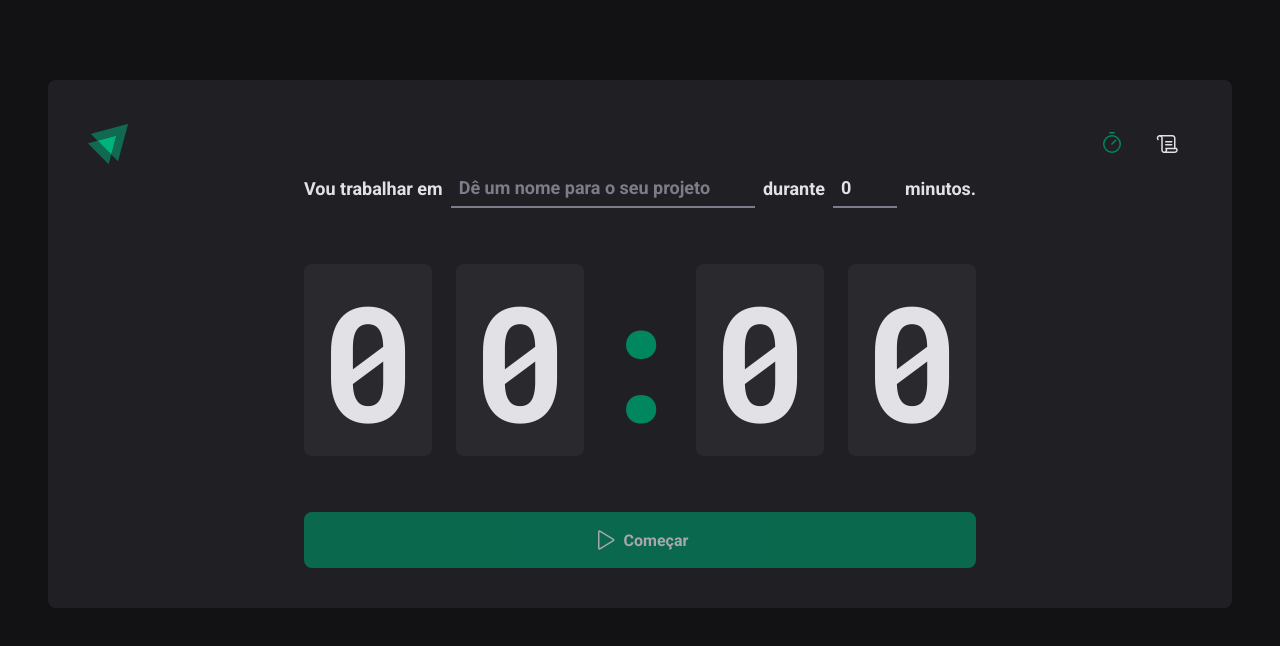
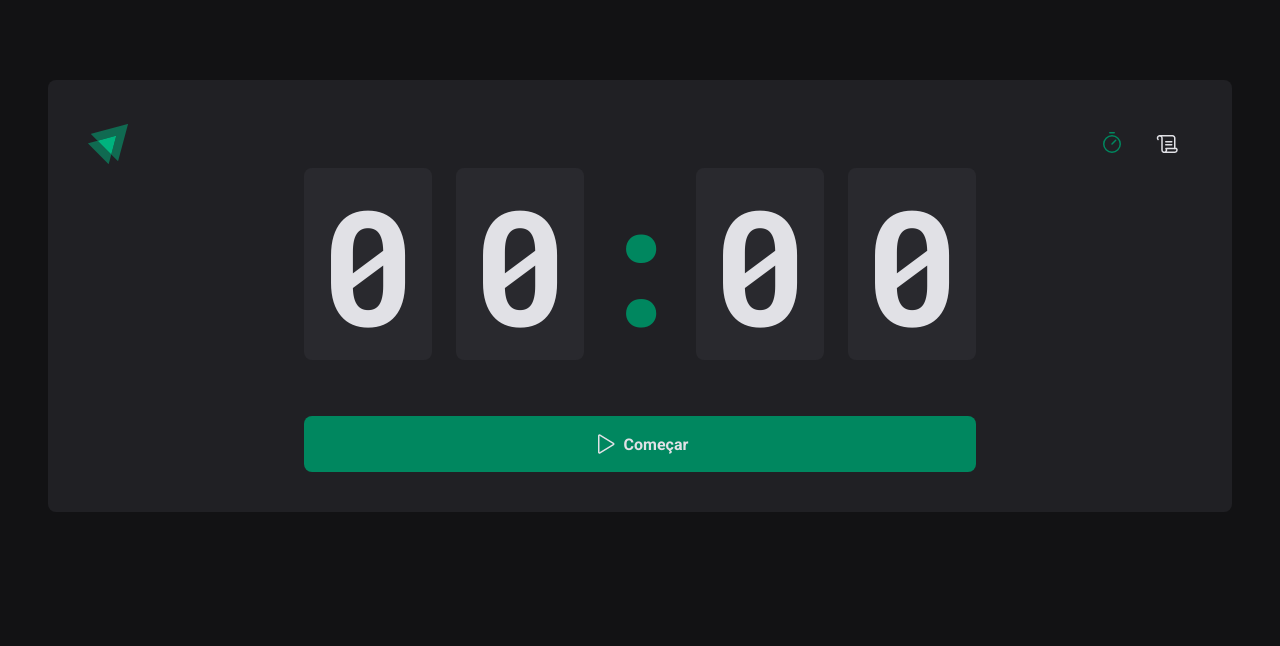
Before and after one commit to brunosllz/Ignite-timer, a React (Vite) app: page / in a window 1280 px wide. Shown: the top 646 px of the page. Built offline with nearby package versions, Linux system fonts and the light colour scheme.

Commit message:
Refactoring countdown component and add context

```diff
--- /dev/null
+++ b/src/pages/Home/components/Countdown/index.tsx
@@ -0,0 +1,62 @@
+import { useContext, useEffect, useState } from 'react'
+import { CountdownContainer, Separator } from './styles'
+import { differenceInSeconds } from 'date-fns'
+import { CyclesContext } from '../..'
+
+export function Countdown() {
+  const { activeCycle, activeCycleId, markCurrentCycleAsFinished } =
+    useContext(CyclesContext)
+  const [amountSecondsPassed, setAmountSecoundsPassed] = useState(0)
+
+  const totalSeconds = activeCycle ? activeCycle.minutesAmount * 60 : 0
+
+  const currentSeconds = activeCycle ? totalSeconds - amountSecondsPassed : 0
+
+  const minutesAmount = Math.floor(currentSeconds / 60)
+  const secoundsAmount = currentSeconds % 60
+
+  const minutes = String(minutesAmount).padStart(2, '0')
+  const secounds = String(secoundsAmount).padStart(2, '0')
+
+  useEffect(() => {
+    let interval: number
+
+    if (activeCycle) {
+      interval = setInterval(() => {
+        const secoundsDifference = differenceInSeconds(
+          new Date(),
+          activeCycle.startDate,
+        )
+
+        if (secoundsDifference >= totalSeconds) {
+          markCurrentCycleAsFinished()
+
+          setAmountSecoundsPassed(totalSeconds)
+          clearInterval(interval)
+        } else {
+          setAmountSecoundsPassed(secoundsDifference)
+        }
+      }, 1000)
+    }
+
+    return () => {
+      clearInterval(interval)
+    }
+  }, [activeCycle, totalSeconds, activeCycleId, markCurrentCycleAsFinished])
+
+  useEffect(() => {
+    if (activeCycle) {
+      document.title = `${minutes}:${secounds}`
+    }
+  }, [secounds, minutes, activeCycle])
+
+  return (
+    <CountdownContainer>
+      <span>{minutes[0]}</span>
+      <span>{minutes[1]}</span>
+      <Separator>:</Separator>
+      <span>{secounds[0]}</span>
+      <span>{secounds[1]}</span>
+    </CountdownContainer>
+  )
+}
--- /dev/null
+++ b/src/pages/Home/components/Countdown/styles.ts
@@ -0,0 +1,24 @@
+import styled from 'styled-components'
+
+export const CountdownContainer = styled.div`
+  font-family: 'Roboto Mono', monospace;
+  font-size: 10rem;
+  line-height: 8rem;
+  color: ${(props) => props.theme['gray-100']};
+  display: flex;
+  gap: 1.5rem;
+  span {
+    background: ${(props) => props.theme['gray-700']};
+    padding: 2rem 1rem;
+    border-radius: 8px;
+  }
+`
+
+export const Separator = styled.div`
+  padding: 2rem 0;
+  color: ${(props) => props.theme['green-500']};
+  width: 4rem;
+  overflow: hidden;
+  display: flex;
+  justify-content: center;
+`
--- /dev/null
+++ b/src/pages/Home/components/NewCycleForm/index.tsx
@@ -0,0 +1,59 @@
+import { FormContainer, MinutesAmountInput, TaskInput } from './styles'
+import { useForm } from 'react-hook-form'
+import * as zod from 'zod'
+import { zodResolver } from '@hookform/resolvers/zod'
+
+const newCycleFormValidationSchema = zod.object({
+  task: zod.string().min(1, 'Informe a tarefa'),
+  minutesAmount: zod
+    .number()
+    .min(5, 'O ciclo precisa ser de no maximo 60 minutos.')
+    .max(60, 'O ciclo precisa ser de no maximo 60 minutos.'),
+})
+
+type NewCicleFormData = zod.infer<typeof newCycleFormValidationSchema>
+
+export function NewCycleForm() {
+  const { register, handleSubmit, watch } = useForm<NewCicleFormData>({
+    resolver: zodResolver(newCycleFormValidationSchema),
+    defaultValues: {
+      task: '',
+      minutesAmount: 0,
+    },
+  })
+
+  const task = watch('task')
+
+  return (
+    <FormContainer>
+      <label htmlFor="task">Vou trabalhar em</label>
+      <TaskInput
+        id="task"
+        list="task-sugestions"
+        placeholder="Dê um nome para o seu projeto"
+        disabled={!!activeCycle}
+        {...register('task')}
+      />
+
+      <datalist id="task-sugestions">
+        <option value="1" />
+        <option value="1" />
+        <option value="1" />
+      </datalist>
+
+      <label htmlFor="minutesAmount">durante</label>
+      <MinutesAmountInput
+        type="number"
+        id="minutesAmount"
+        placeholder="00"
+        step={5}
+        min={5}
+        max={60}
+        disabled={!!activeCycle}
+        {...register('minutesAmount', { valueAsNumber: true })}
+      />
+
+      <span>minutos.</span>
+    </FormContainer>
+  )
+}
--- /dev/null
+++ b/src/pages/Home/components/NewCycleForm/styles.ts
@@ -0,0 +1,46 @@
+import styled from 'styled-components'
+
+export const FormContainer = styled.div`
+  width: 100%;
+  display: flex;
+  align-items: center;
+  justify-content: center;
+  gap: 0.5rem;
+  color: ${(props) => props.theme['gray-100']};
+  font-size: 1.125rem;
+  font-weight: bold;
+  flex-wrap: wrap;
+`
+
+const BaseInput = styled.input`
+  background-color: transparent;
+  height: 2.5rem;
+  border: 0;
+  border-bottom: 2px solid ${(props) => props.theme['gray-500']};
+  font-weight: bold;
+  font-size: 1.125rem;
+  padding: 0 0.5rem;
+
+  color: ${(props) => props.theme['gray-100']};
+
+  &:focus {
+    box-shadow: none;
+    border-color: ${(props) => props.theme['green-500']};
+  }
+
+  &::placeholder {
+    color: ${(props) => props.theme['gray-500']};
+  }
+`
+
+export const TaskInput = styled(BaseInput)`
+  flex: 1;
+
+  &::-webkit-calendar-picker-indicator {
+    display: none !important;
+  }
+`
+
+export const MinutesAmountInput = styled(BaseInput)`
+  width: 4rem;
+`
--- a/src/pages/Home/index.tsx
+++ b/src/pages/Home/index.tsx
@@ -1,18 +1,12 @@
-import { useEffect, useState } from 'react'
+import { createContext, useEffect, useState } from 'react'
 import {
-  CountdownContainer,
-  FormContainer,
   HomeContainer,
-  MinutesAmountInput,
-  Separator,
   StartCountDownButton,
   StopCountDownButton,
-  TaskInput,
 } from './styles'
-import { useForm } from 'react-hook-form'
-import { zodResolver } from '@hookform/resolvers/zod'
-import * as zod from 'zod'
-import { differenceInSeconds } from 'date-fns'
+
+import { NewCycleForm } from './components/NewCycleForm'
+import { Countdown } from './components/Countdown'
 
 import { Play } from 'phosphor-react'
 
@@ -25,57 +19,47 @@
   fineshedDate?: Date
 }
 
-const newCycleFormValidationSchema = zod.object({
-  task: zod.string().min(1, 'Informe a tarefa'),
-  minutesAmount: zod
-    .number()
-    .min(5, 'O ciclo precisa ser de no maximo 60 minutos.')
-    .max(60, 'O ciclo precisa ser de no maximo 60 minutos.'),
-})
+interface CyclesContextData {
+  activeCycle: Cycle | undefined
+  activeCycleId: string | null
+  markCurrentCycleAsFinished: () => void
+}
 
-type NewCicleFormData = zod.infer<typeof newCycleFormValidationSchema>
+export const CyclesContext = createContext({} as CyclesContextData)
 
 export function Home() {
   const [cycles, setCycles] = useState<Cycle[]>([])
   const [activeCycleId, setActiveCycleId] = useState<string | null>(null)
   const [amountSecondsPassed, setAmountSecoundsPassed] = useState(0)
 
-  const { register, handleSubmit, watch } = useForm<NewCicleFormData>({
-    resolver: zodResolver(newCycleFormValidationSchema),
-    defaultValues: {
-      task: '',
-      minutesAmount: 0,
-    },
-  })
+  // function handleCreateNewCycle(data: NewCicleFormData) {
+  //   const id = String(new Date().getTime())
 
-  function handleCreateNewCycle(data: NewCicleFormData) {
-    const id = String(new Date().getTime())
+  //   const newCyle: Cycle = {
+  //     id,
+  //     task: data.task,
+  //     minutesAmount: data.minutesAmount,
+  //     startDate: new Date(),
+  //   }
 
-    const newCyle: Cycle = {
-      id,
-      task: data.task,
-      minutesAmount: data.minutesAmount,
-      startDate: new Date(),
-    }
-
-    setCycles((state) => [...state, newCyle])
-    setActiveCycleId(id)
-    setAmountSecoundsPassed(0)
-  }
+  //   setCycles((state) => [...state, newCyle])
+  //   setActiveCycleId(id)
+  //   setAmountSecoundsPassed(0)
+  // }
 
   const activeCycle = cycles.find((clycle) => clycle.id === activeCycleId)
 
-  const totalSeconds = activeCycle ? activeCycle.minutesAmount * 60 : 0
-  const currentSeconds = activeCycle ? totalSeconds - amountSecondsPassed : 0
-
-  const minutesAmount = Math.floor(currentSeconds / 60)
-  const secoundsAmount = currentSeconds % 60
-
-  const minutes = String(minutesAmount).padStart(2, '0')
-  const secounds = String(secoundsAmount).padStart(2, '0')
-
-  const task = watch('task')
-  const isSubmitDisabled = !task
+  function markCurrentCycleAsFinished() {
+    setCycles((state) =>
+      state.map((cycle) => {
+        if (cycle.id === activeCycleId) {
+          return { ...cycle, fineshedDate: new Date() }
+        } else {
+          return cycle
+        }
+      }),
+    )
+  }
 
   function handleInterruptCycle() {
     setCycles((state) =>
@@ -91,99 +75,29 @@
     setActiveCycleId(null)
   }
 
-  useEffect(() => {
-    let interval: number
-
-    if (activeCycle) {
-      interval = setInterval(() => {
-        const secoundsDifference = differenceInSeconds(
-          new Date(),
-          activeCycle.startDate,
-        )
-
-        if (secoundsDifference >= totalSeconds) {
-          setCycles((state) =>
-            state.map((cycle) => {
-              if (cycle.id === activeCycleId) {
-                return { ...cycle, fineshedDate: new Date() }
-              } else {
-                return cycle
-              }
-            }),
-          )
-
-          setAmountSecoundsPassed(totalSeconds)
-          clearInterval(interval)
-        } else {
-          setAmountSecoundsPassed(secoundsDifference)
-        }
-      }, 1000)
-    }
-
-    return () => {
-      clearInterval(interval)
-    }
-  }, [activeCycle, totalSeconds, activeCycleId])
-
-  useEffect(() => {
-    if (activeCycle) {
-      document.title = `${minutes}:${secounds}`
-    }
-  }, [secounds, minutes, activeCycle])
+  // const isSubmitDisabled = !task
 
   return (
     <HomeContainer>
-      <form onSubmit={handleSubmit(handleCreateNewCycle)}>
-        <FormContainer>
-          <label htmlFor="task">Vou trabalhar em</label>
-          <TaskInput
-            id="task"
-            list="task-sugestions"
-            placeholder="Dê um nome para o seu projeto"
-            disabled={!!activeCycle}
-            {...register('task')}
-          />
-
-          <datalist id="task-sugestions">
-            <option value="1" />
-            <option value="1" />
-            <option value="1" />
-          </datalist>
-
-          <label htmlFor="minutesAmount">durante</label>
-          <MinutesAmountInput
-            type="number"
-            id="minutesAmount"
-            placeholder="00"
-            step={5}
-            min={5}
-            max={60}
-            disabled={!!activeCycle}
-            {...register('minutesAmount', { valueAsNumber: true })}
-          />
-
-          <span>minutos.</span>
-        </FormContainer>
-
-        <CountdownContainer>
-          <span>{minutes[0]}</span>
-          <span>{minutes[1]}</span>
-          <Separator>:</Separator>
-          <span>{secounds[0]}</span>
-          <span>{secounds[1]}</span>
-        </CountdownContainer>
+      <form /* onSubmit={handleSubmit(handleCreateNewCycle)} */>
+        <CyclesContext.Provider
+          value={{ activeCycle, activeCycleId, markCurrentCycleAsFinished }}
+        >
+          {/* <NewCycleForm /> */}
+          <Countdown />
+        </CyclesContext.Provider>
 
         {activeCycle ? (
           <StopCountDownButton
             type="button"
             onClick={handleInterruptCycle}
-            disabled={isSubmitDisabled}
+            // disabled={isSubmitDisabled}
           >
             <Play size={24} />
             Interromper
           </StopCountDownButton>
         ) : (
-          <StartCountDownButton type="submit" disabled={isSubmitDisabled}>
+          <StartCountDownButton type="submit" /* disabled={isSubmitDisabled} */>
             <Play size={24} />
             Começar
           </StartCountDownButton>
--- a/src/pages/Home/styles.ts
+++ b/src/pages/Home/styles.ts
@@ -13,74 +13,6 @@
     align-items: center;
     gap: 3.5rem;
   }
-`
-
-export const FormContainer = styled.div`
-  width: 100%;
-  display: flex;
-  align-items: center;
-  justify-content: center;
-  gap: 0.5rem;
-  color: ${(props) => props.theme['gray-100']};
-  font-size: 1.125rem;
-  font-weight: bold;
-  flex-wrap: wrap;
-`
-
-const BaseInput = styled.input`
-  background-color: transparent;
-  height: 2.5rem;
-  border: 0;
-  border-bottom: 2px solid ${(props) => props.theme['gray-500']};
-  font-weight: bold;
-  font-size: 1.125rem;
-  padding: 0 0.5rem;
-
-  color: ${(props) => props.theme['gray-100']};
-
-  &:focus {
-    box-shadow: none;
-    border-color: ${(props) => props.theme['green-500']};
-  }
-
-  &::placeholder {
-    color: ${(props) => props.theme['gray-500']};
-  }
-`
-
-export const TaskInput = styled(BaseInput)`
-  flex: 1;
-
-  &::-webkit-calendar-picker-indicator {
-    display: none !important;
-  }
-`
-
-export const MinutesAmountInput = styled(BaseInput)`
-  width: 4rem;
-`
-
-export const CountdownContainer = styled.div`
-  font-family: 'Roboto Mono', monospace;
-  font-size: 10rem;
-  line-height: 8rem;
-  color: ${(props) => props.theme['gray-100']};
-  display: flex;
-  gap: 1.5rem;
-  span {
-    background: ${(props) => props.theme['gray-700']};
-    padding: 2rem 1rem;
-    border-radius: 8px;
-  }
-`
-
-export const Separator = styled.div`
-  padding: 2rem 0;
-  color: ${(props) => props.theme['green-500']};
-  width: 4rem;
-  overflow: hidden;
-  display: flex;
-  justify-content: center;
 `
 
 const BaseCountDownButton = styled.button`
```
